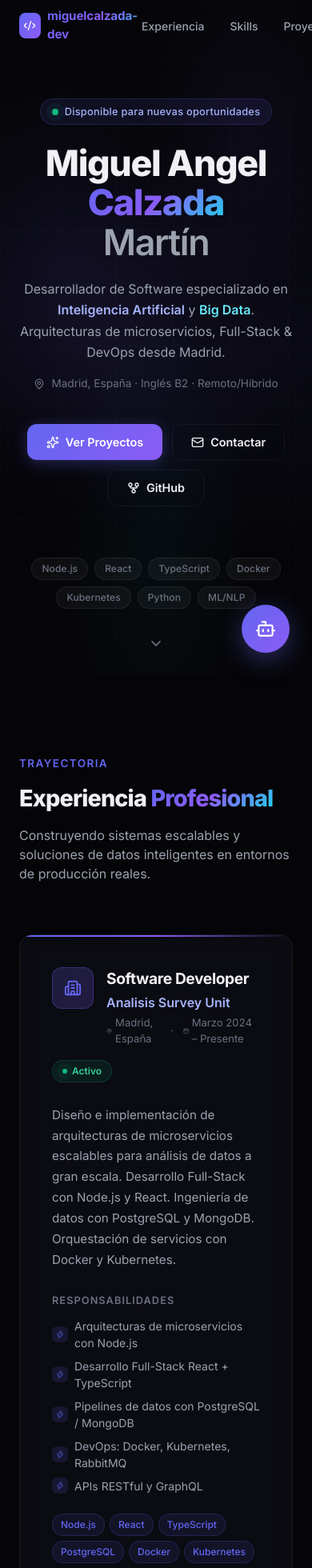
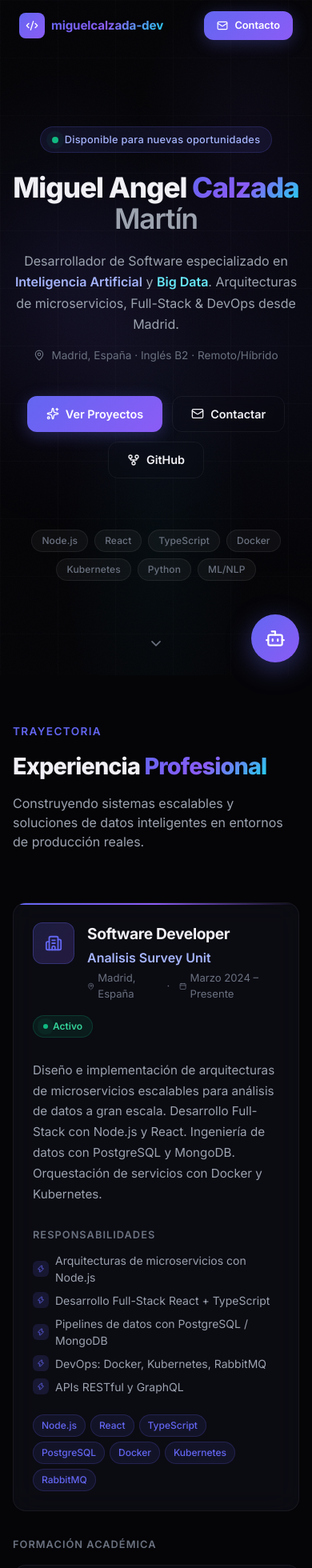
Before and after one commit to miguelcalzada-dev/portfolio-miguelcalzada, a Next.js app: page / in a window 390 px wide. Shown: the top 1960 px of the page at 80% size. Built offline with nearby package versions, Linux system fonts and the light colour scheme.

Commit message:
feat: make UI fully responsive for mobile (iPhone/Android)

```diff
--- a/app/globals.css
+++ b/app/globals.css
@@ -278,3 +278,64 @@ body {
 .typing-dot:nth-child(1) { animation: typing-dot 1.2s infinite 0s; }
 .typing-dot:nth-child(2) { animation: typing-dot 1.2s infinite 0.2s; }
 .typing-dot:nth-child(3) { animation: typing-dot 1.2s infinite 0.4s; }
+
+/* Responsive Layout */
+.skills-grid {
+  grid-template-columns: repeat(12, 1fr);
+}
+
+.projects-grid {
+  grid-template-columns: repeat(auto-fill, minmax(480px, 1fr));
+}
+
+@media (max-width: 768px) {
+  .skills-grid {
+    grid-template-columns: 1fr;
+  }
+
+  .skills-grid > div {
+    grid-column: span 1 !important;
+  }
+
+  .projects-grid {
+    grid-template-columns: 1fr;
+  }
+
+  section {
+    padding: 60px 16px !important;
+  }
+
+  #hero {
+    padding: 100px 16px 60px !important;
+  }
+
+  .glass-card {
+    padding: 24px !important;
+  }
+
+  /* Hero adjustments */
+  h1 {
+    font-size: clamp(2.2rem, 8vw, 3rem) !important;
+  }
+
+  /* Navbar adjustments */
+  nav .nav-link {
+    display: none !important;
+  }
+
+  nav > div > div:last-child {
+    gap: 12px !important;
+  }
+
+  /* AI Chatbot */
+  #ai-chat-window {
+    width: calc(100vw - 32px) !important;
+    right: 16px !important;
+    bottom: 16px !important;
+  }
+
+  #ai-chat-button {
+    right: 16px !important;
+    bottom: 16px !important;
+  }
+}
--- a/app/page.tsx
+++ b/app/page.tsx
@@ -806,9 +806,9 @@ function Skills() {
 
           {/* Bento grid */}
           <div
+            className="skills-grid"
             style={{
               display: "grid",
-              gridTemplateColumns: "repeat(12, 1fr)",
               gap: 16,
             }}
           >
@@ -1122,9 +1122,9 @@ function Projects() {
           </motion.div>
 
           <div
+            className="projects-grid"
             style={{
               display: "grid",
-              gridTemplateColumns: "repeat(auto-fill, minmax(480px, 1fr))",
               gap: 20,
             }}
           >
```
